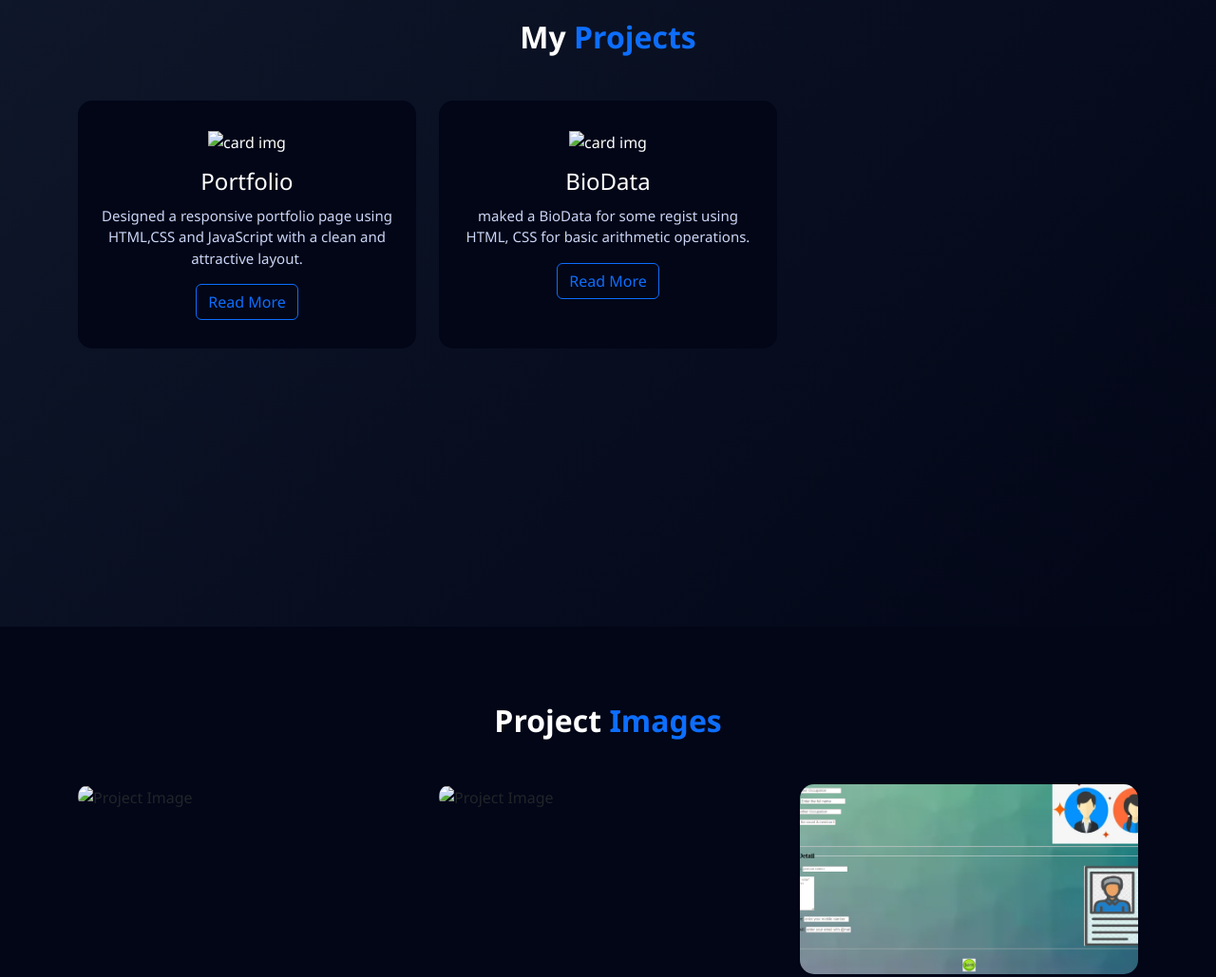
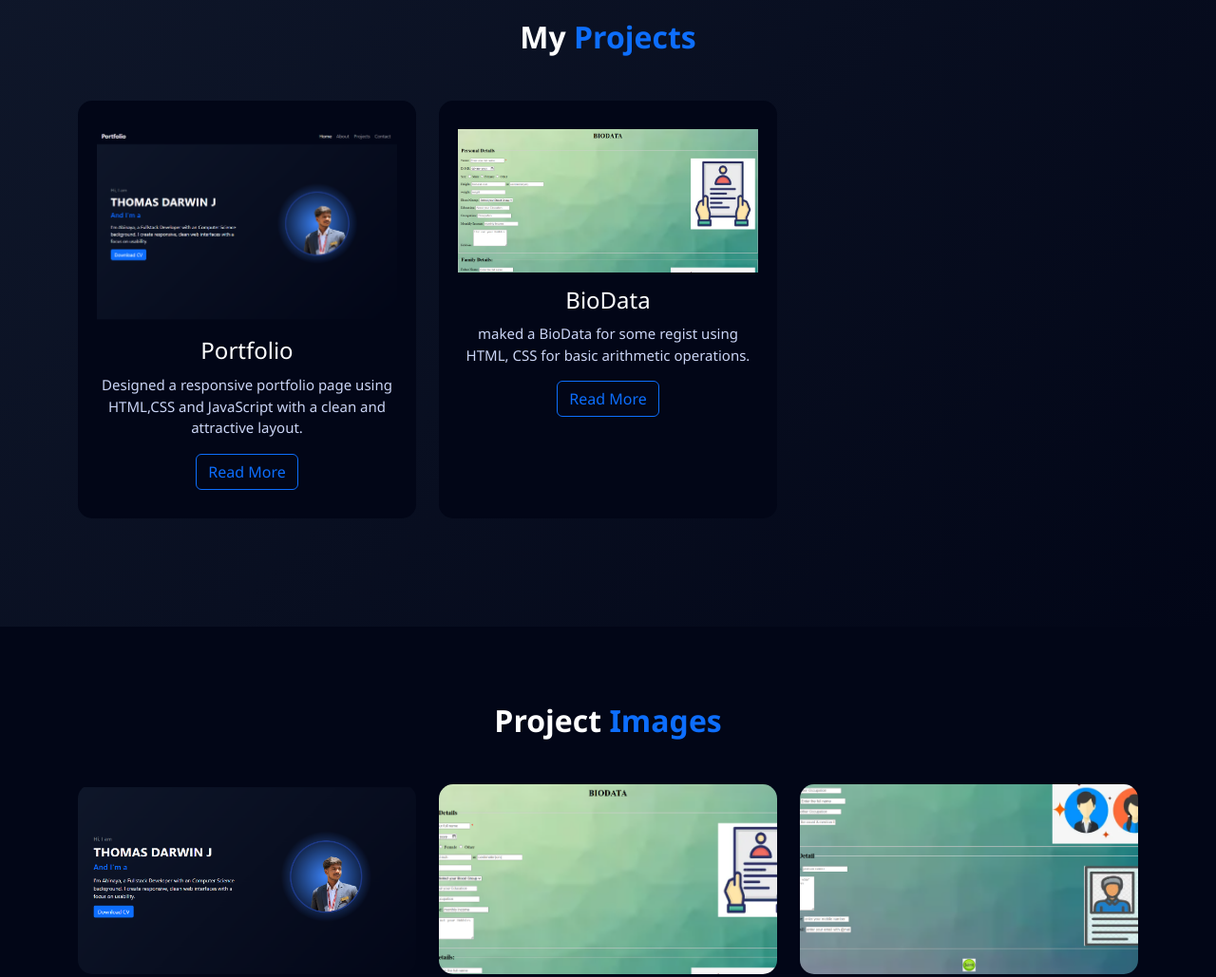
Before and after one commit to tho-mas12/portfolio-website, a plain HTML site: page index.html in a window 1280 px wide. Shown: the part 1500-2529 px from the top of the page at 95% size. Drawn offline with nearby package versions, Linux system fonts and the light colour scheme.

Commit message:
Fix HTML formatting and update image pathschange the spaces

```diff
--- a/index.html
+++ b/index.html
@@ -128,7 +128,7 @@
             <div class="col-md-4">
                 <div class="project-card text-center">
 
-                    <img class="card-img-top" src="image/frontpage page.png" alt="card img" style="100%">
+                    <img class="card-img-top" src="image/frontpage_page.png" alt="card img" style="100%">
                     <h4>Portfolio</h4>
                     <p>
                         Designed a responsive portfolio page using HTML,CSS and JavaScript
@@ -143,7 +143,7 @@
             <div class="col-md-4">
                 <div class="project-card text-center">
 
-                    <img class="card-img-top" src="image/biodata page.png" alt="card img" style="100%">
+                    <img class="card-img-top" src="image/biodata_page.png" alt="card img" style="100%">
                     <h4>BioData</h4>
                     <p>
                         maked a BioData for some regist using HTML, CSS
@@ -171,7 +171,7 @@
             <!-- Image 1 -->
             <div class="col-md-4 col-sm-6">
                 <div class="image-card">
-                    <img src="image/frontpage page.png" alt="Project Image"
+                    <img src="image/frontpage_page.png" alt="Project Image"
                          onclick="openImage(this.src)">
                 </div>
             </div>
@@ -179,7 +179,7 @@
             <!-- Image 2 -->
             <div class="col-md-4 col-sm-6">
                 <div class="image-card">
-                    <img src="image/biodata page.png" alt="Project Image"
+                    <img src="image/biodata_page.png" alt="Project Image"
                          onclick="openImage(this.src)">
                 </div>
             </div>
```
